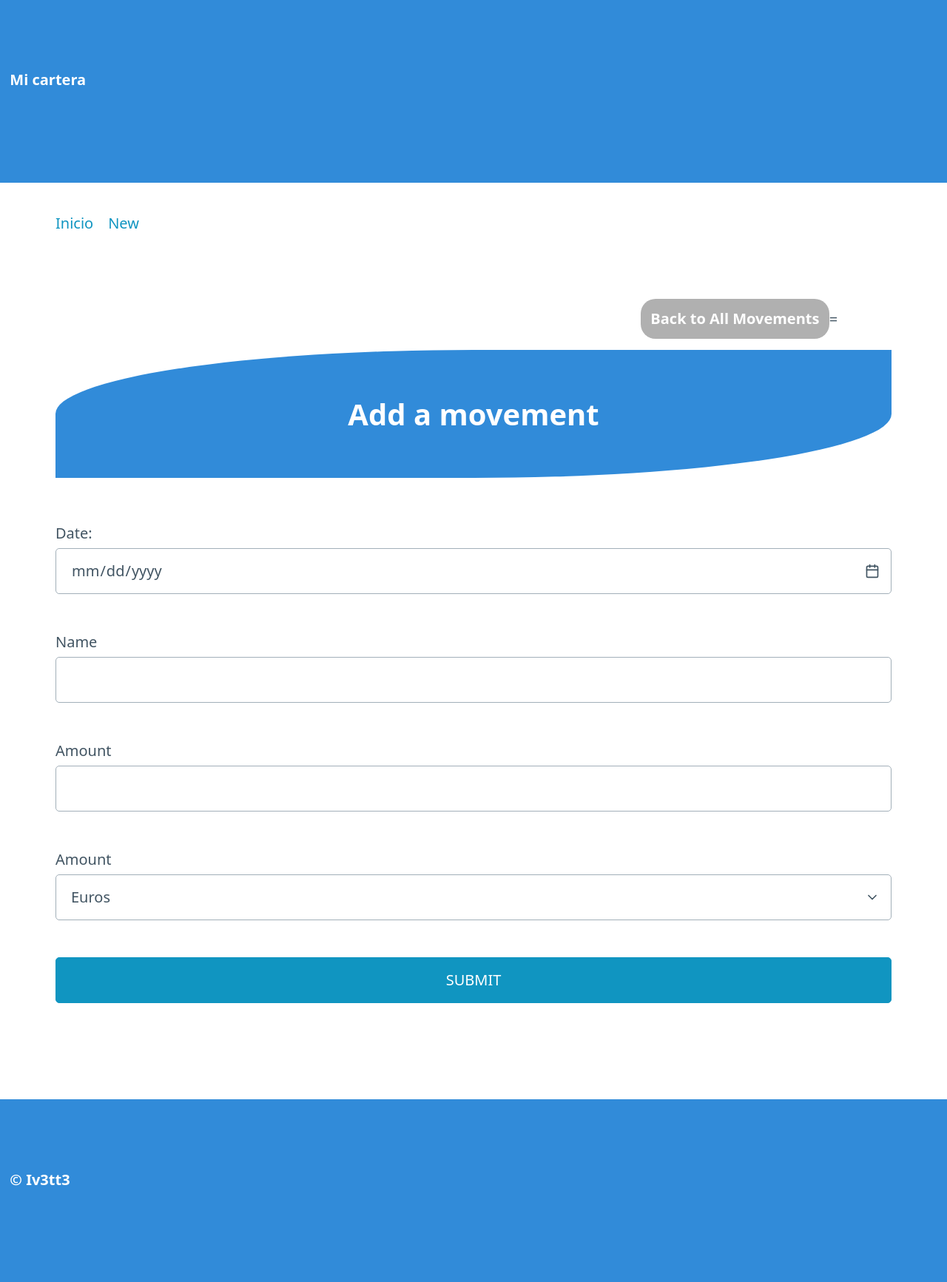
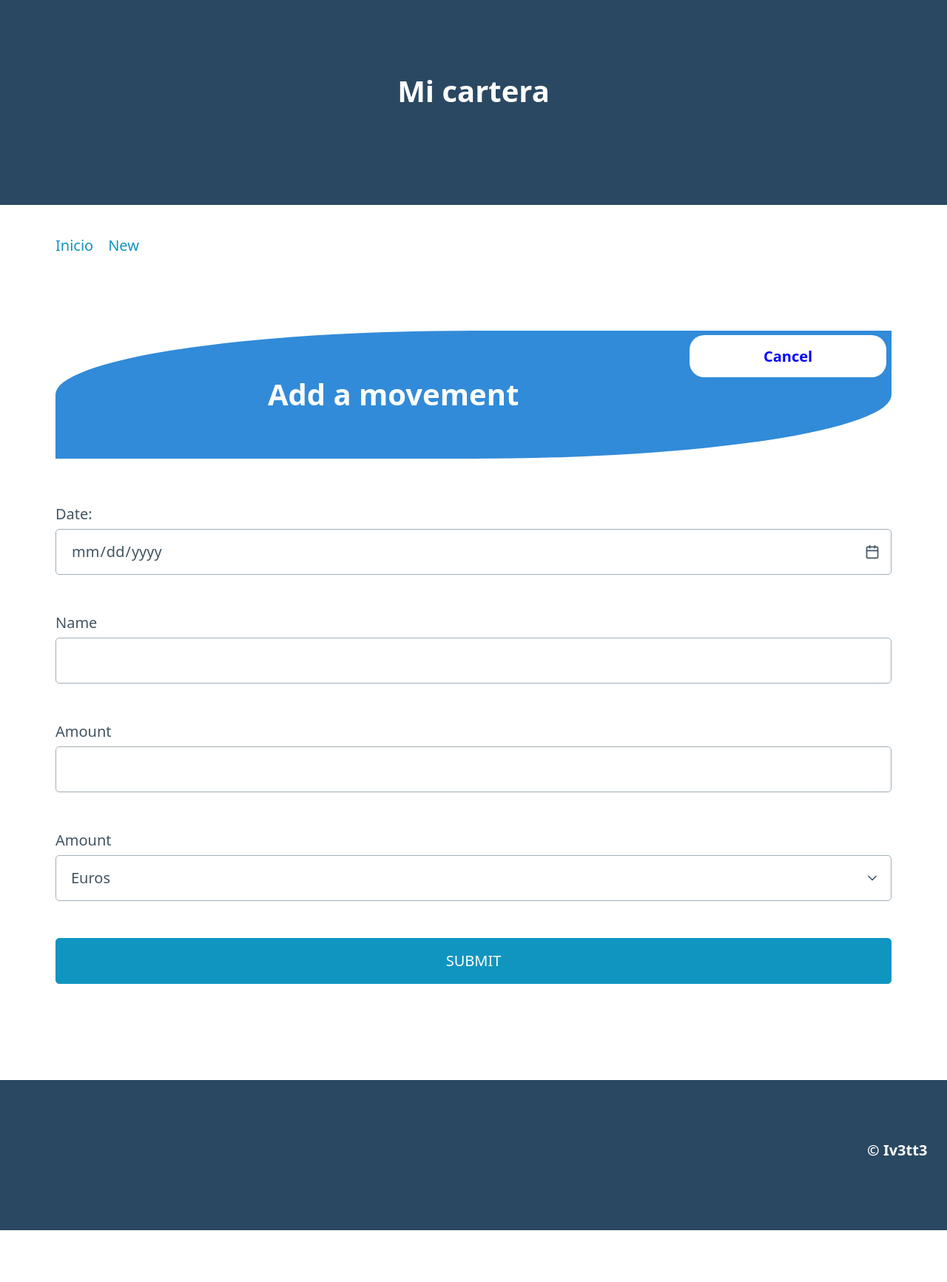
Before and after one commit to Iv3tt3/kata6_flask_crud, a Flask app: page /new_movement in a window 1280 px wide. Shown: the whole page at 74% size. After the commit the page ends 1663 px from the top, so only its background shows below. Run offline with Flask 3, Linux system fonts and the light colour scheme.

Commit message:
Metodo update

```diff
--- a/mi_cartera/routes.py
+++ b/mi_cartera/routes.py
@@ -28,9 +28,18 @@ def new_mov():
             flash(str(error))
             return render_template("new_mov_form.html", the_form=data, title = "Alta de movimientos") #Le ponemos la data introducida primero por el usuario
 
-@app.route("/update_movement/<int:id>", methods=["GET","POST"])
-def upd_mov(id):
+@app.route("/update_movement/<int:id>", methods=["GET", "POST"])
+def edit_mov(id):
     if request.method == "GET":
         mov = dao.get(id)
         return render_template("update.html", title="Update movement",
-                               the_form=mov)
+                               the_form=mov, id=id)
+    else:
+        data = request.form
+        try:
+            mv =Movement(data['date'],data['abstract'],data['amount'],data['currency'])
+            dao.update2(id, mv)
+            return redirect("/")
+        except ValueError as error:
+            flash(str(error))
+            return render_template("update.html", the_form=data, title = "Update movement") #Le ponemos la data introducida primero por el usuario
--- a/mi_cartera/static/style.css
+++ b/mi_cartera/static/style.css
@@ -12,28 +12,43 @@ h1{
     border-radius: 50% 0;
     text-align: center;
     padding: 5%;
-    margin-top: 20pt;
+    font-size: 30pt;
 }
 
 .button {
-    background-color: rgb(176, 176, 176);
+    background-color: white;
     font-weight: bold;
     border-radius: 15pt;
-    color: white;
+    color: blue;
     padding:10pt;
-    margin-left: 70%;
-}
+    float: right;
+    width: 200pt;
+    text-align: center;
+    margin-top: 5pt;
+    margin-right: 5pt;
+    }
 
 .button:hover {
     background-color: blue;
+    background-size: 100pt;
+    color: white;
   }
 
 header, footer{
-    background-color: rgb(49, 139, 217);
+    background-color: rgb(42, 72, 98);
 }
-header p, footer p{
+header p{
     color:white;
     font-weight: bold;
-    font-size: 1,2em;
     padding: 10pt;
+    font-size: 30pt;
+    text-align:center;
 }
+footer p{
+    margin-right: 20pt;
+    color:white;
+    font-weight: bold;
+    text-align: right;
+    font-size: 15pt;
+    height: 10pt;
+}
--- a/mi_cartera/templates/base.html
+++ b/mi_cartera/templates/base.html
@@ -2,8 +2,8 @@
 <head>
     <meta charset="UTF-8">
     <meta name="viewport" content="width=device-width, initial-scale=1.0">
-    <link rel="stylesheet" href="static/pico.css">
-    <link rel="stylesheet" href="static/style.css">
+    <link rel="stylesheet" href="/static/pico.css"> <!--añadimos una barra delante para decirle que tiene que mirar desde el directorio raiz, no desde la ruta donde estamos-->
+    <link rel="stylesheet" href="/static/style.css">
     <title>Mi Cartera - {{ title }}</title> <!--Anadimos una variable y entonces se la pasamos cuando hacemos el render_template -->
 </head>
 <body>
--- a/mi_cartera/templates/new_mov_form.html
+++ b/mi_cartera/templates/new_mov_form.html
@@ -2,7 +2,7 @@
 
 {%block content%}
     <main>
-        <a class="button" href="/">Back to All Movements</a>=
+        <a class="button" href="/">Cancel</a>
         <h1> Add a movement </h1>
         <form action="/new_movement" method="post">
             <div>
--- a/mi_cartera/templates/update.html
+++ b/mi_cartera/templates/update.html
@@ -2,9 +2,9 @@
 
 {%block content%}
     <main>
-        <a class="button" href="/">Back to All Movements</a>=
+        <a class="button" href="/">Cancelar</a>
         <h1> Modificar movimiento </h1>
-        <form action="/new_movement" method="post">
+        <form action="/update_movement/{{id}}" method="post">
             <div>
                 <label for="fecha">Date:</label>
                 <input type="date" name="date" id="fecha" value="{{the_form.date}}"><br><br> <!--Aqui anadimos el value que es el valor predeterminado en el caso de que pete, el valor que habia introducido el usuario:-->
```
Also changed, not shown: mi_cartera/models.py (+16 -0 lines).
